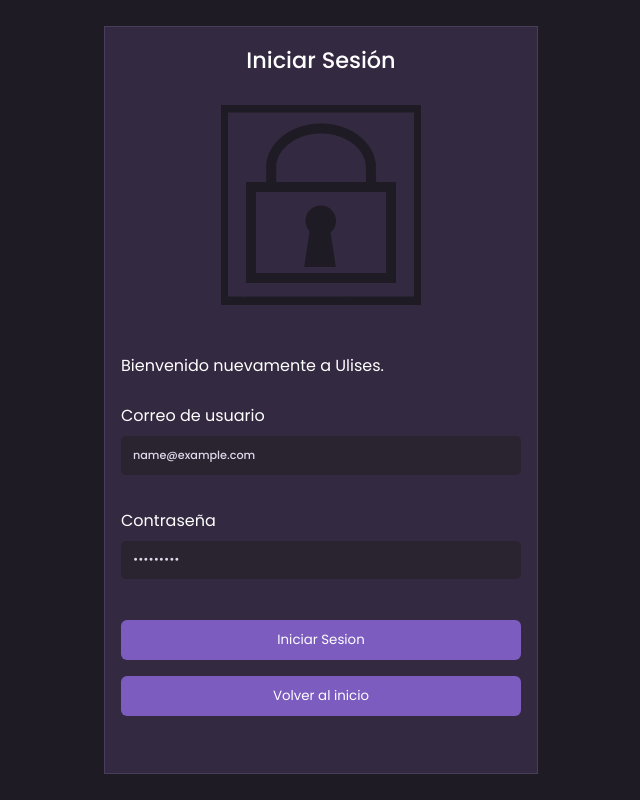
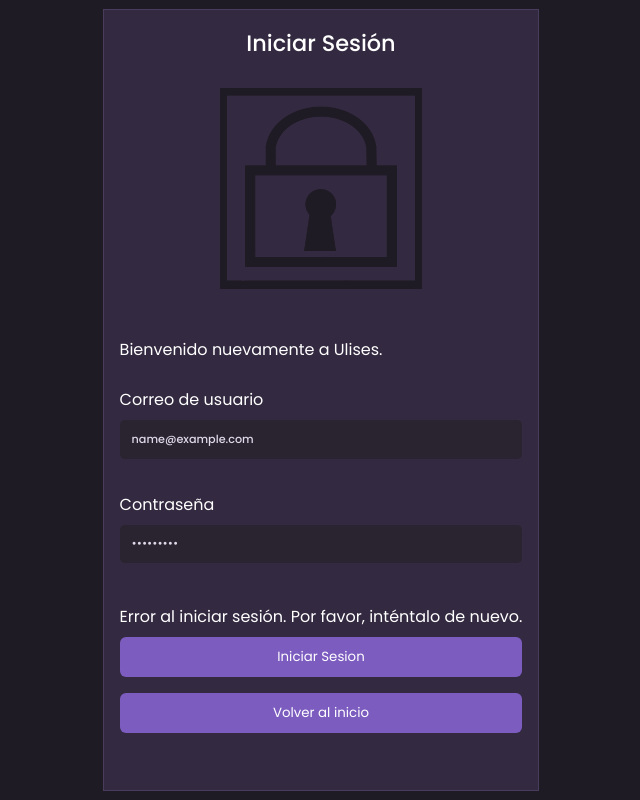
Before and after one commit to Kesinh0/Ulises, a React (Vite) app in the folder Frontend/: page /login in a window 1280 px wide. Both pictures are taken after typing "name@example.com", "Sample123" into the empty fields and a click on the button "Iniciar Sesion". Shown: the whole page, without its empty margins (319-959 px from the left). Built offline with nearby package versions, Linux system fonts and the light colour scheme; no server answers.

Commit message:
Si no me saco buena nota lloro

```diff
--- a/Frontend/src/pages/Login.jsx
+++ b/Frontend/src/pages/Login.jsx
@@ -9,6 +9,7 @@ function Login() {
   const [correo, setCorreo] = useState("");
   const [contrasena, setContrasena] = useState("");
   const { setUsuario } = useAuth();
+  const [error, setError] = useState(null);
 
   const handleSubmit = (e) => {
     e.preventDefault();
@@ -26,6 +27,13 @@ function Login() {
             navigate("/admin");
           }
         });
+      } else if (
+        response.message === "Datos de inicio de sesión inválidos" ||
+        response.message === "Credenciales inválidas"
+      ) {
+        setError("Correo o contraseña incorrectos");
+      } else {
+        setError("Error al iniciar sesión. Por favor, inténtalo de nuevo.");
       }
     });
   };
@@ -68,6 +76,7 @@ function Login() {
             </label>
             {/*IMPLEMENTAR QUE SE GUARDEN ESTOS DATOS*/}
           </div>
+          {error && <p className="error">{error}</p>}
           <button onClick={handleSubmit}>Iniciar Sesion</button>
           {/*ESTE BOTON DEBE LLEVARNOS A LA PAGINA DEL ESTUDIANTE O PROFESOR DEPENDIENDO DEL TIPO DE USUARIO*/}
           <button onClick={() => navigate("/")}>Volver al inicio</button>
```
